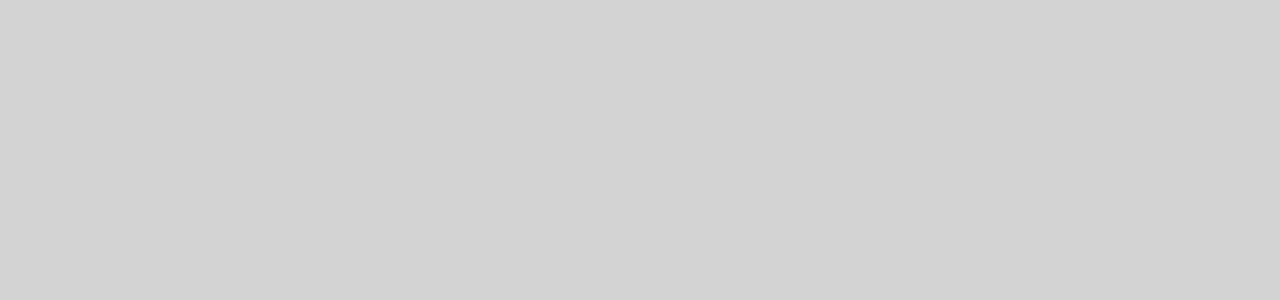
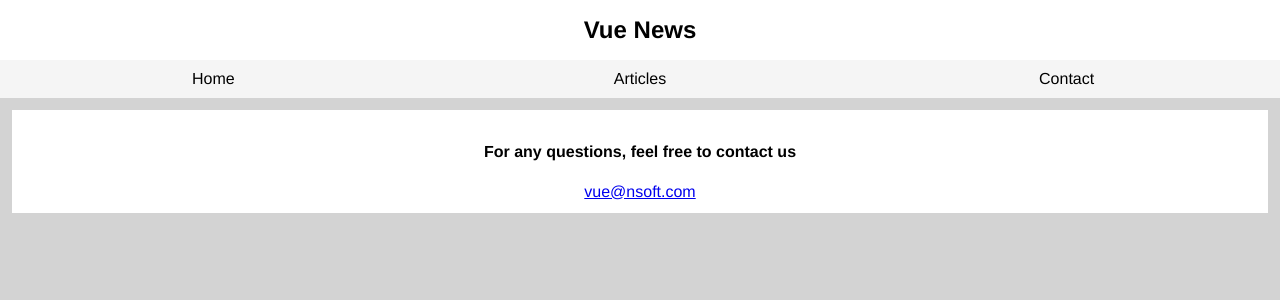
Before and after one commit to nsftx/example-vue-workshop, a Vue app: page /contact in a window 1280 px wide. Shown: the top 300 px of the page. Built offline with nearby package versions, Linux system fonts and the light colour scheme.

Commit message:
Add contact page

```diff
--- a/src/components/Navigation.vue
+++ b/src/components/Navigation.vue
@@ -22,11 +22,11 @@ export default {
         },
         {
           title: 'Articles',
-          to: '/articles',
+          to: 'articles',
         },
         {
           title: 'Contact',
-          to: '/contact',
+          to: 'contact',
         },
       ],
     };
--- a/src/router/articleRoutes.js
+++ b/src/router/articleRoutes.js
@@ -1,6 +1,6 @@
 export default [
   {
-    path: '/articles',
+    path: 'articles',
     name: 'articles',
     component: () => import(/* webpackChunkName: "articles" */ '@/views/Articles'),
     meta: {
@@ -8,7 +8,7 @@ export default [
     },
   },
   {
-    path: '/article/:id',
+    path: 'article/:id',
     name: 'article',
     component: () => import(/* webpackChunkName: "article" */ '@/views/Article.vue'),
   },
--- a/src/router/index.js
+++ b/src/router/index.js
@@ -15,6 +15,11 @@ const routes = [
         component: () => import(/* webpackChunkName: "home" */ '@/views/Home'),
       },
       ...articleRoutes,
+      {
+        path: 'contact',
+        name: 'contact',
+        component: () => import(/* webpackChunkName: "contact" */ '@/views/Contact'),
+      },
     ],
   },
 ];
--- /dev/null
+++ b/src/views/Contact.vue
@@ -0,0 +1,23 @@
+<template>
+<div class="contact">
+    <h4>
+      For any questions, feel free to contact us
+    </h4>
+    <a href="mailto:vue@nsoft.com">vue@nsoft.com</a>
+  </div>
+</template>
+
+<script>
+export default {
+  name: 'Contact',
+};
+</script>
+
+<style>
+.contact {
+  margin: 12px;
+  padding: 12px;
+  background-color: #fff;
+  text-align: center;
+}
+</style>
```
